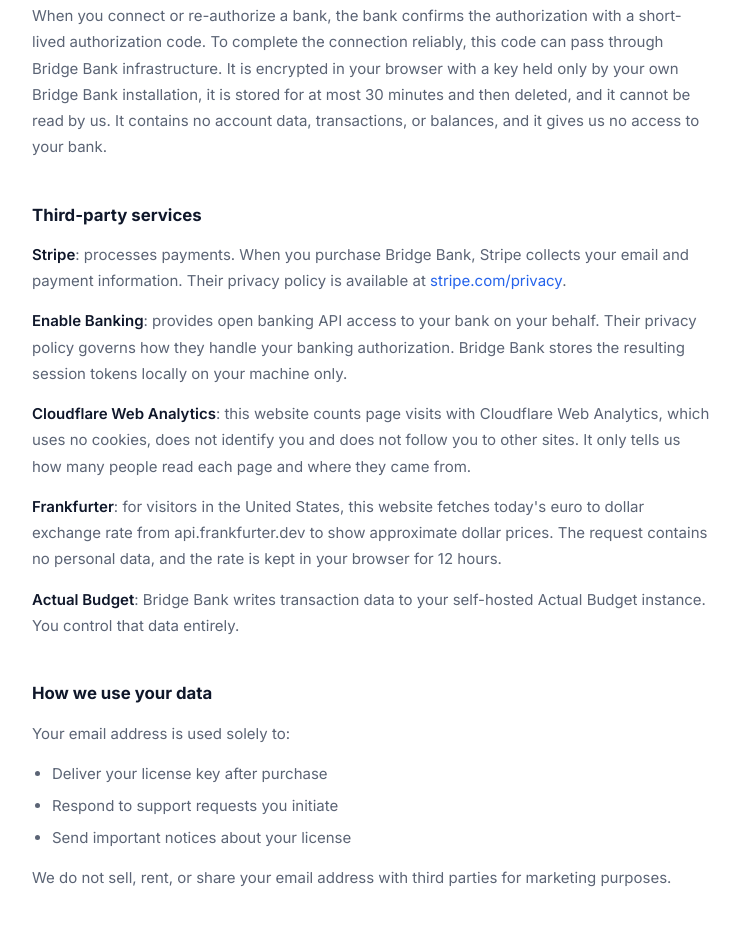
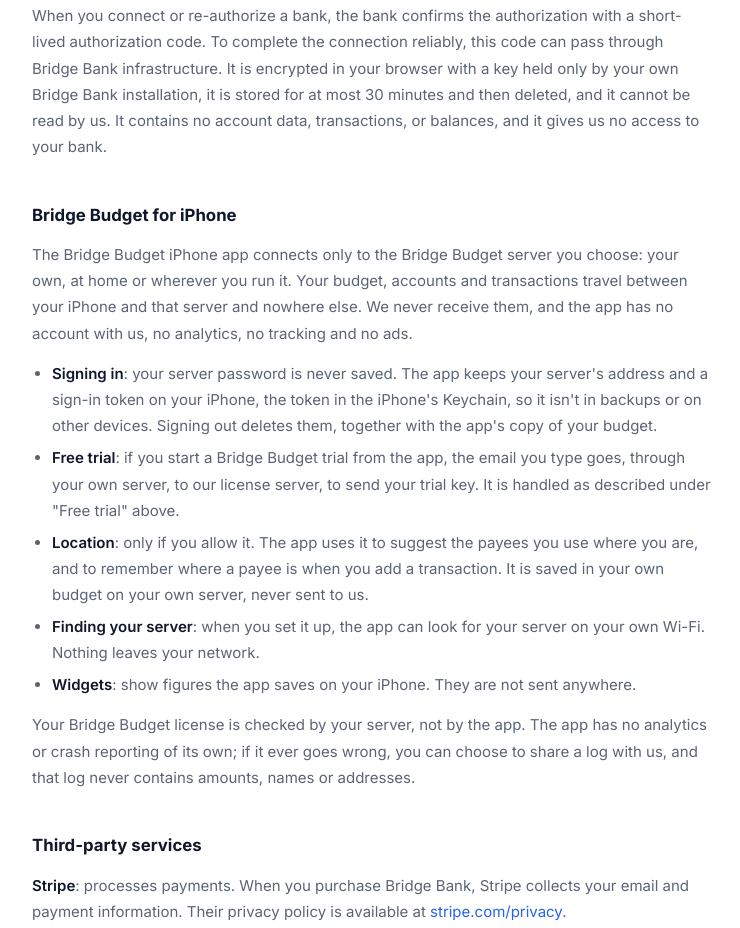
Before and after one commit to DAdjadj/bridgebank-website, a plain HTML site: page privacy.html in a window 1280 px wide. Shown: the part 1459-2387 px from the top of the page, without its empty margins (268-1008 px from the left). Drawn offline with Linux system fonts and the light colour scheme.

Commit message:
Privacy: Bridge Budget for iPhone section (own server only, token in Keychain, location, Wi-Fi search, widgets, trial email, optional log)

```diff
--- a/privacy.html
+++ b/privacy.html
@@ -60,7 +60,7 @@
 
     <div class="meta">
       <h1>Privacy Policy</h1>
-      <p class="date">Last updated: October 2026</p>
+      <p class="date">Last updated: November 2026</p>
     </div>
 
     <div class="intro">
@@ -94,6 +94,17 @@
 
     <h2>Bank connection relay</h2>
     <p>When you connect or re-authorize a bank, the bank confirms the authorization with a short-lived authorization code. To complete the connection reliably, this code can pass through Bridge Bank infrastructure. It is encrypted in your browser with a key held only by your own Bridge Bank installation, it is stored for at most 30 minutes and then deleted, and it cannot be read by us. It contains no account data, transactions, or balances, and it gives us no access to your bank.</p>
+
+    <h2>Bridge Budget for iPhone</h2>
+    <p>The Bridge Budget iPhone app connects only to the Bridge Budget server you choose: your own, at home or wherever you run it. Your budget, accounts and transactions travel between your iPhone and that server and nowhere else. We never receive them, and the app has no account with us, no analytics, no tracking and no ads.</p>
+    <ul>
+      <li><strong>Signing in</strong>: your server password is never saved. The app keeps your server's address and a sign-in token on your iPhone, the token in the iPhone's Keychain, so it isn't in backups or on other devices. Signing out deletes them, together with the app's copy of your budget.</li>
+      <li><strong>Free trial</strong>: if you start a Bridge Budget trial from the app, the email you type goes, through your own server, to our license server, to send your trial key. It is handled as described under "Free trial" above.</li>
+      <li><strong>Location</strong>: only if you allow it. The app uses it to suggest the payees you use where you are, and to remember where a payee is when you add a transaction. It is saved in your own budget on your own server, never sent to us.</li>
+      <li><strong>Finding your server</strong>: when you set it up, the app can look for your server on your own Wi-Fi. Nothing leaves your network.</li>
+      <li><strong>Widgets</strong>: show figures the app saves on your iPhone. They are not sent anywhere.</li>
+    </ul>
+    <p>Your Bridge Budget license is checked by your server, not by the app. The app has no analytics or crash reporting of its own; if it ever goes wrong, you can choose to share a log with us, and that log never contains amounts, names or addresses.</p>
 
     <h2>Third-party services</h2>
     <p><strong>Stripe</strong>: processes payments. When you purchase Bridge Bank, Stripe collects your email and payment information. Their privacy policy is available at <a href="https://stripe.com/privacy" target="_blank">stripe.com/privacy</a>.</p>
```
